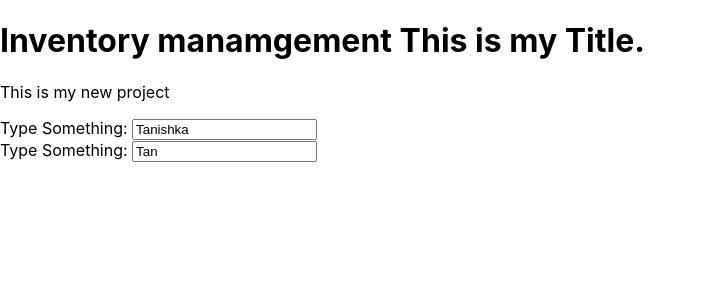
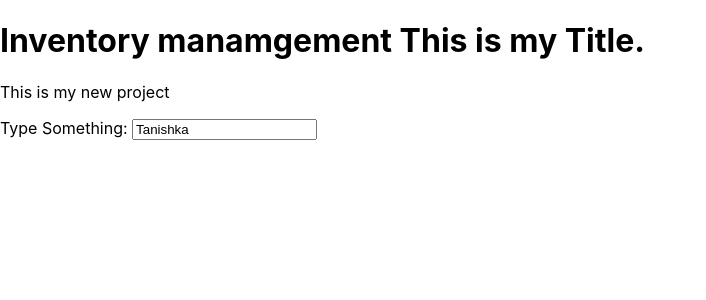
Before and after one commit to tkohli/React-for-Beginners, a React (Create React App) app in the folder inventory/: page / in a window 1280 px wide. Shown: the top 300 px of the page, without its empty margins (0-706 px from the left). Built offline with nearby package versions, Linux system fonts and the light colour scheme.

Commit message:
Update App.js

```diff
--- a/inventory/src/App.js
+++ b/inventory/src/App.js
@@ -7,7 +7,6 @@ function App() {
     <div>
     <Info/>
     <AddItem text = "Tanishka" number ={2}/>
-    <AddItem text = "Tan"/>
     </div>
   );
 }
```
